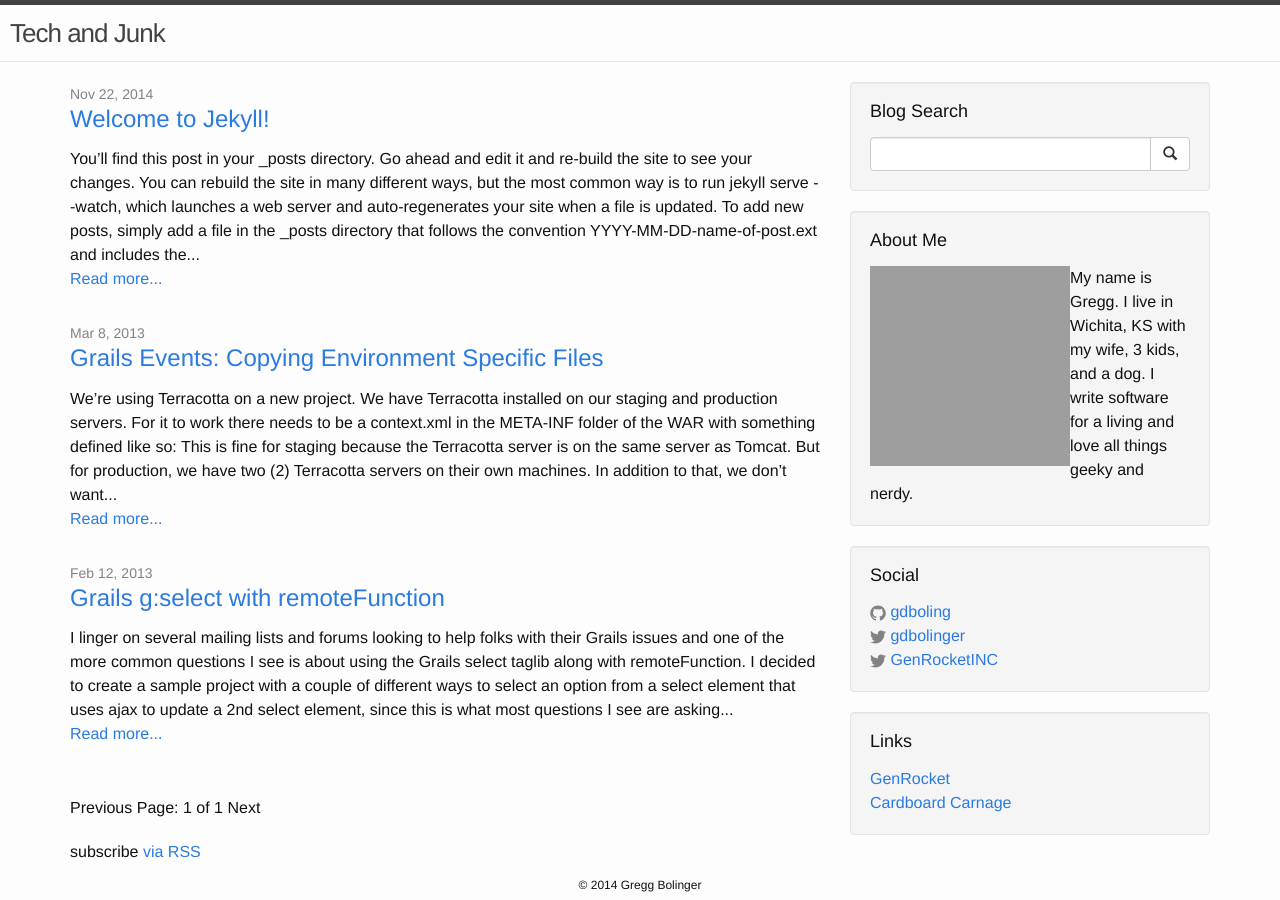
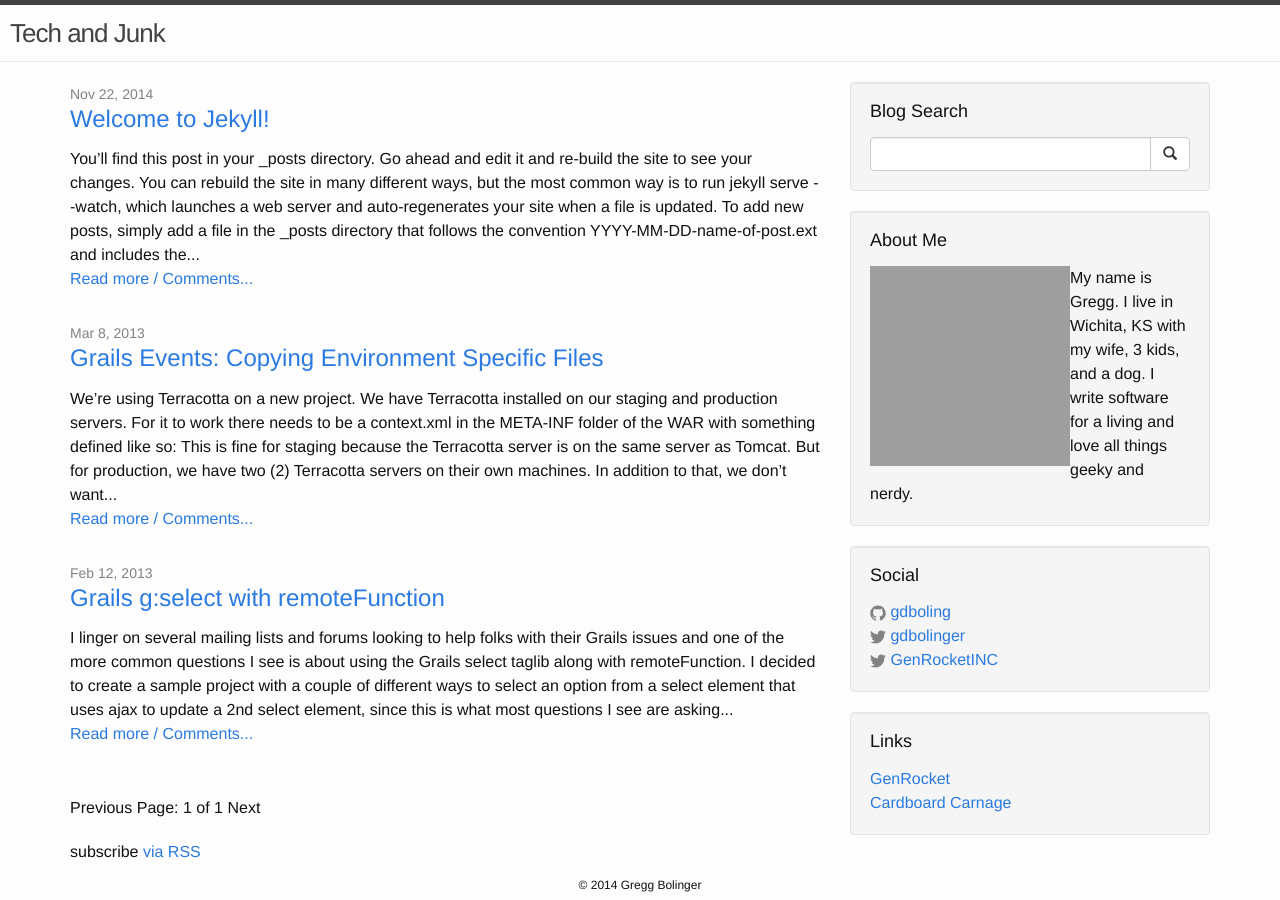
Before and after one commit to 3gcodes/gdboling.github.io, a Jekyll site: the page built from index.html, in a window 1280 px wide. Built offline with Jekyll 4.4.1, drawn with Linux system fonts in a browser that asks for light colours; the list of posts is cut into pages by our own code; grey boxes are pictures that could not be loaded.

Commit message:
added disquss commenting

```diff
--- a/_layouts/post.html
+++ b/_layouts/post.html
@@ -11,5 +11,6 @@
   <article class="post-content">
     {{ content }}
   </article>
+  {% include comments.html %}
 
 </div>
--- a/index.html
+++ b/index.html
@@ -13,7 +13,7 @@
           <a class="post-link" href="{{ post.url | prepend: site.baseurl }}">{{ post.title }}</a>
         </h2>
         {{ post.content | strip_html | truncatewords:75}}<br>
-            <a href="{{ post.url }}">Read more...</a>
+            <a href="{{ post.url }}">Read more / Comments...</a><br/>
       </li>
     {% endfor %}
   </ul>
```
Also changed, not shown: _includes/comments.html (added, +13 -0 lines).
